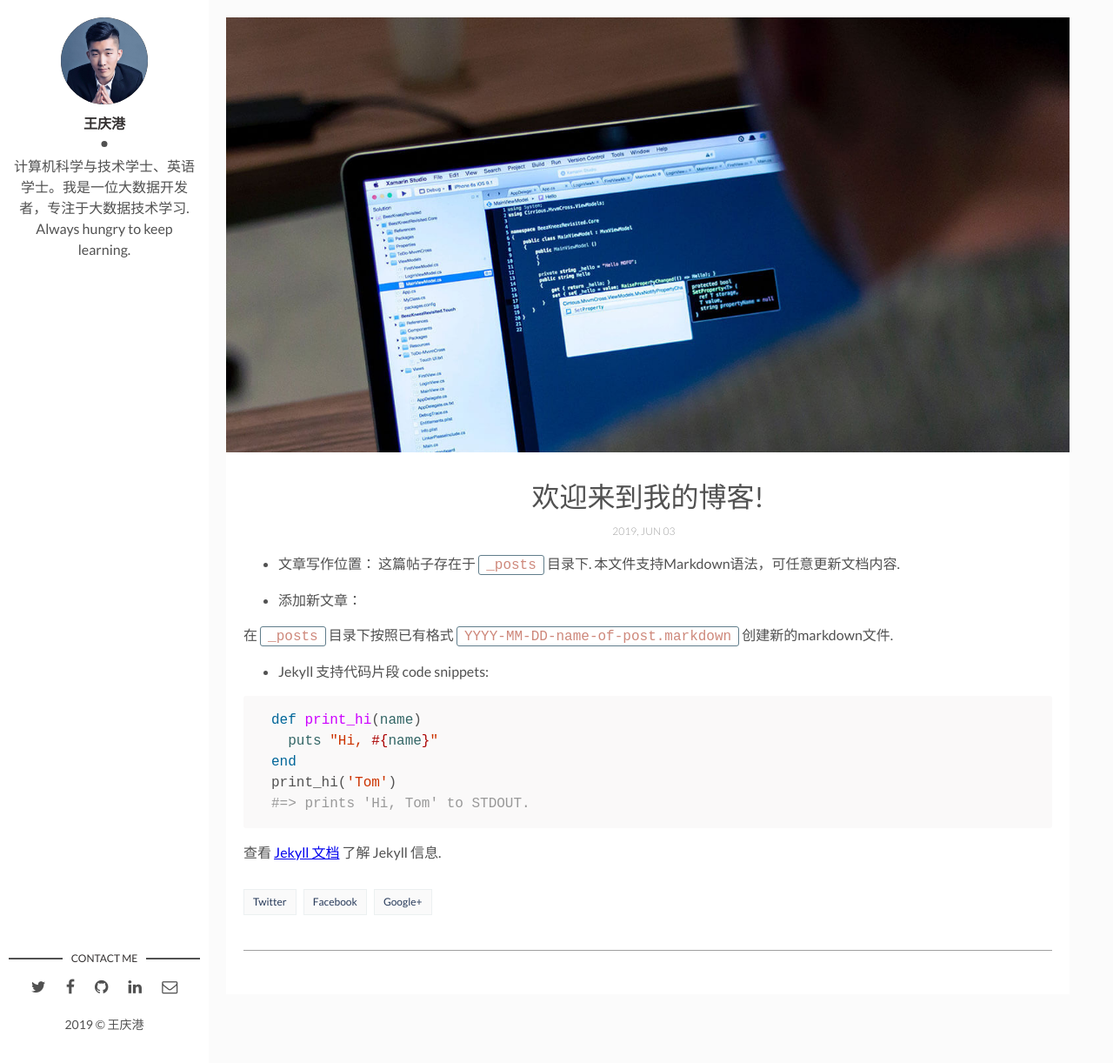
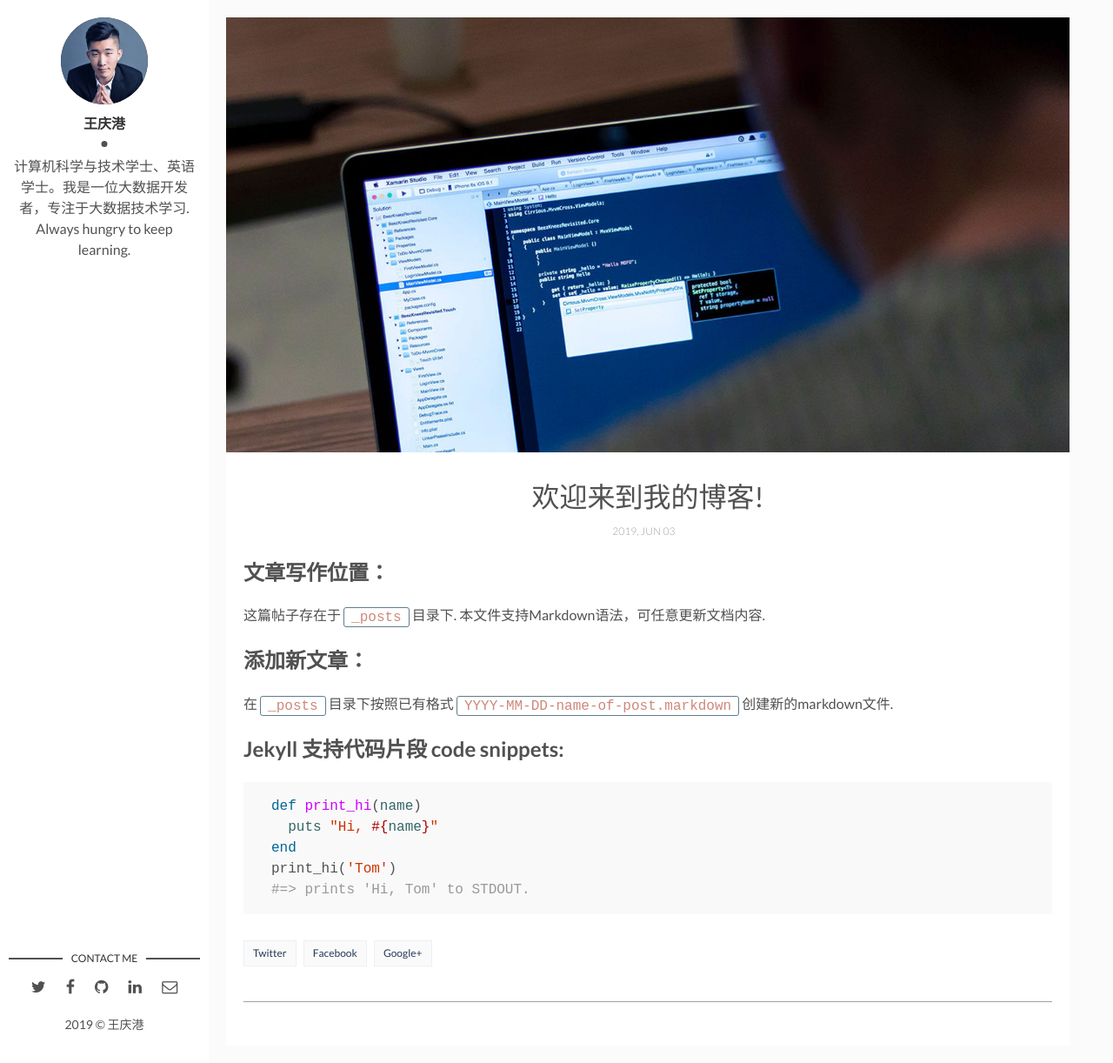
Before and after one commit to wangqinggang/wangqinggang.github.io, a Jekyll site: the page built from _posts/2019-06-03-welcome-to-my-blog.markdown, in a window 1280 px wide and 1222 px high. Shown: the whole window at 87% size. Built offline with Jekyll 4.4.1, drawn with Linux system fonts in a browser that asks for light colours; comment, search, counter and statistics services are not loaded.

Commit message:
更新文章

```diff
--- a/_posts/2019-06-03-welcome-to-my-blog.markdown
+++ b/_posts/2019-06-03-welcome-to-my-blog.markdown
@@ -6,14 +6,14 @@ description: 这是我开通博客后写的第一篇文章，主要介绍本博
 img: welcome-to-my-blog.jpg
 ---
 
-* 文章写作位置：
+## 文章写作位置：
 这篇帖子存在于 `_posts` 目录下. 本文件支持Markdown语法，可任意更新文档内容.
 
-* 添加新文章：
+## 添加新文章：
 
  在 `_posts` 目录下按照已有格式  `YYYY-MM-DD-name-of-post.markdown` 创建新的markdown文件.
 
-* Jekyll 支持代码片段 code snippets:
+## Jekyll 支持代码片段 code snippets:
 
 {% highlight ruby %}
 def print_hi(name)
@@ -22,7 +22,3 @@ end
 print_hi('Tom')
 #=> prints 'Hi, Tom' to STDOUT.
 {% endhighlight %}
-
-查看 [Jekyll 文档][jekyll-docs] 了解 Jekyll 信息.
-
-[jekyll-docs]: https://jekyllrb.com/docs/home
```
